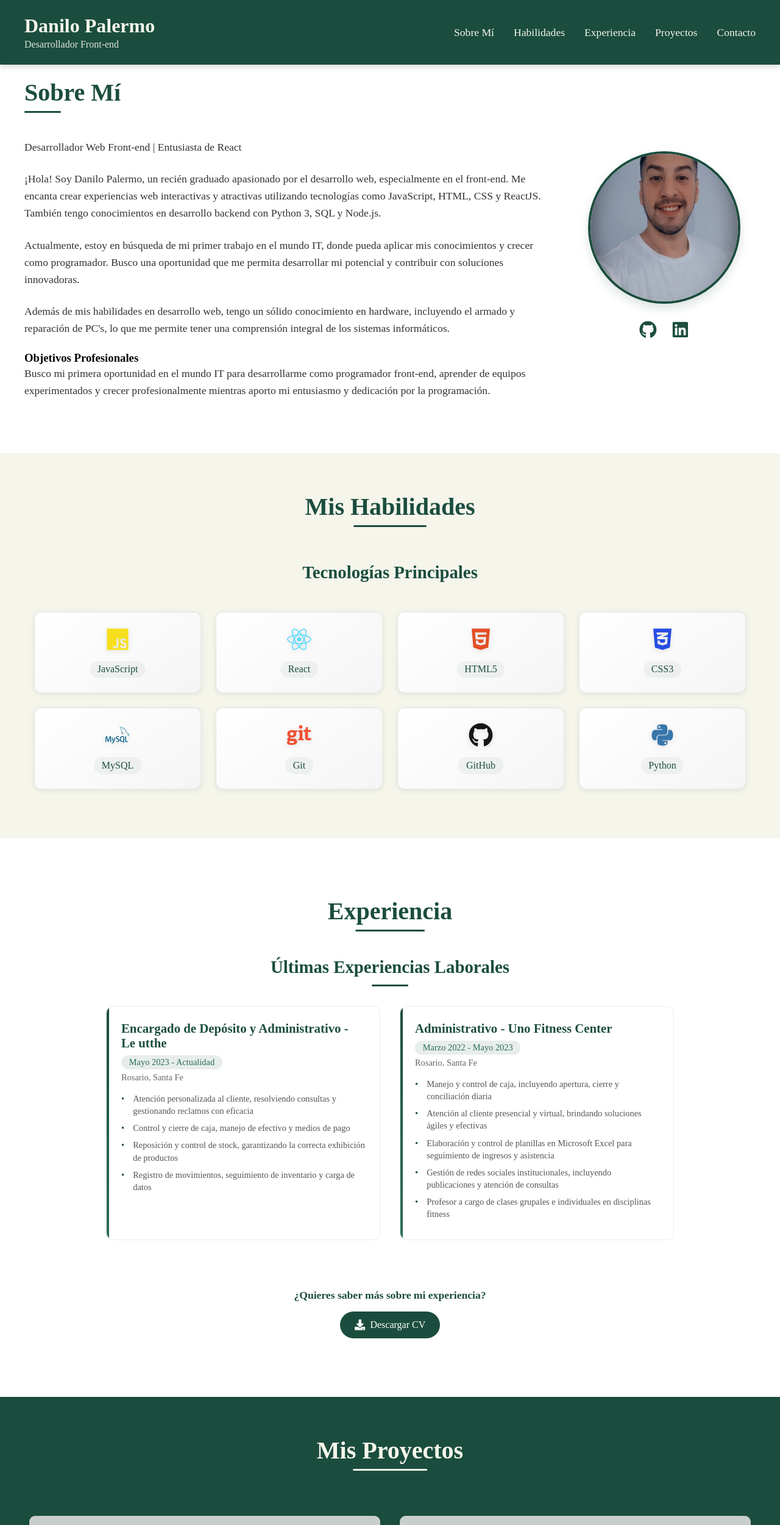
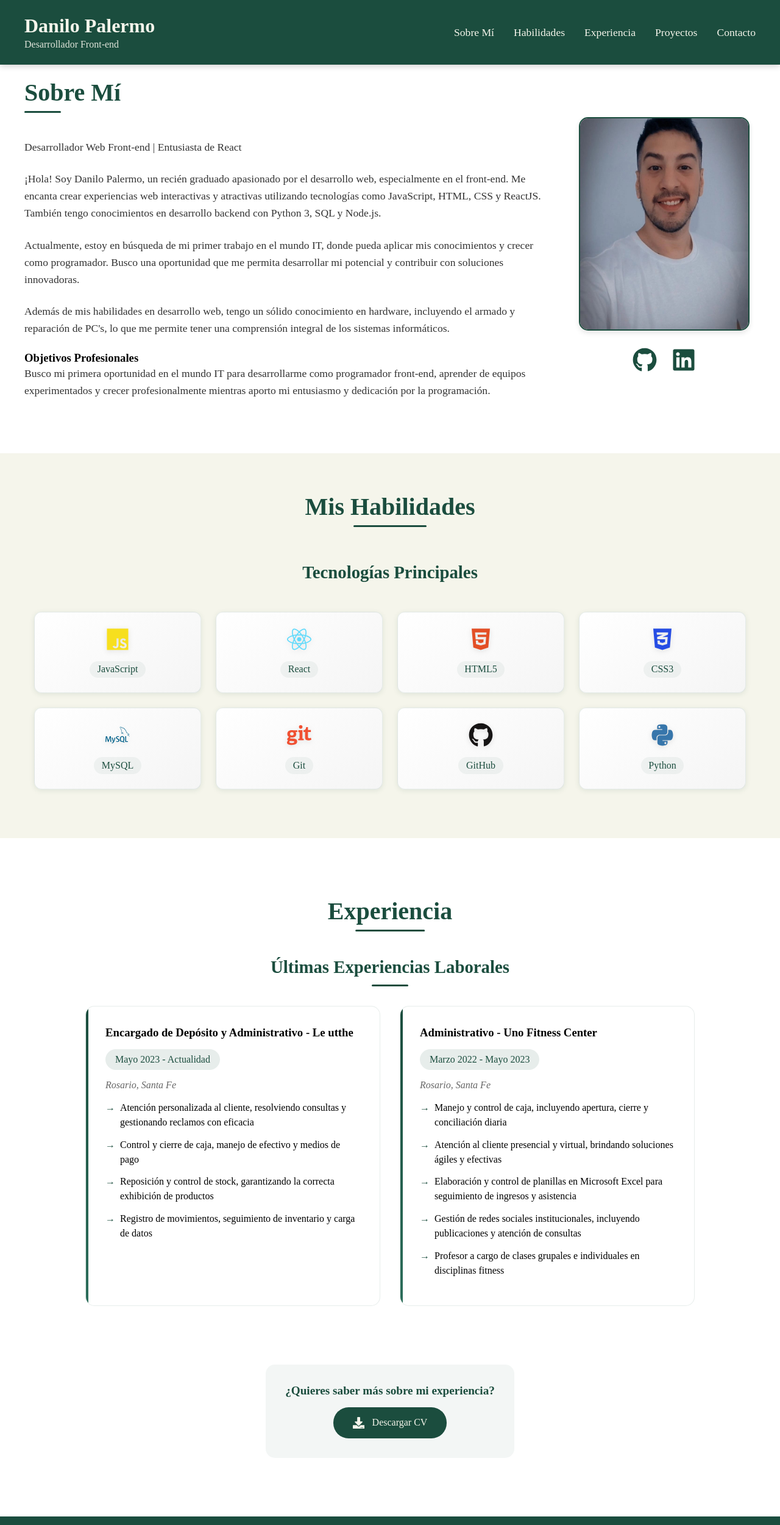
Before and after one commit to palermodp/portfolio, a React (Vite) app: page / in a window 1280 px wide. Shown: the top 2500 px of the page at 61% size. Built offline with nearby package versions, Linux system fonts and the light colour scheme.

Commit message:
Mejoras visuales en Experience y About

```diff
--- a/src/components/About/About.css
+++ b/src/components/About/About.css
@@ -50,17 +50,17 @@
 }
 
 .profile-image {
-  width: 250px;
-  height: 250px;
-  border-radius: 50%;
+  width: 280px;
+  height: 350px;
+  border-radius: 15px;
   object-fit: cover;
-  border: 4px solid #1B4D3E;
-  box-shadow: 0 8px 16px rgba(27, 77, 62, 0.15);
+  border: 2px solid #1B4D3E;
+  box-shadow: 0 4px 8px rgba(0, 0, 0, 0.1);
   transition: transform 0.3s ease;
 }
 
 .profile-image:hover {
-  transform: scale(1.05);
+  transform: scale(1.02);
 }
 
 .social-links {
@@ -71,7 +71,7 @@
 }
 
 .social-icon {
-  font-size: 1.8rem;
+  font-size: 2.5rem;
   color: #1B4D3E;
   transition: all 0.3s ease;
 }
@@ -106,8 +106,8 @@
   }
 
   .profile-image {
-    width: 200px;
-    height: 200px;
+    width: 220px;
+    height: 280px;
   }
 
   .social-links {
--- a/src/components/Experience/Experience.css
+++ b/src/components/Experience/Experience.css
@@ -69,15 +69,14 @@
 }
 
 .experience-item {
-  flex: 0 1 calc(50% - 1rem);
-  max-width: 450px;
-  background: rgba(255, 255, 255, 0.9);
+  background: #ffffff;
   border: 1px solid rgba(27, 77, 62, 0.1);
-  border-radius: 12px;
-  padding: 1.5rem;
+  border-radius: 15px;
+  padding: 2rem;
   transition: all 0.3s ease;
   position: relative;
   overflow: hidden;
+  flex: 1;
 }
 
 .experience-item::before {
@@ -88,7 +87,7 @@
   width: 4px;
   height: 100%;
   background: linear-gradient(to bottom, #1B4D3E, #2C6E5B);
-  border-radius: 12px 0 0 12px;
+  border-radius: 15px 0 0 15px;
 }
 
 .experience-item:hover {
@@ -96,46 +95,36 @@
   box-shadow: 0 10px 20px rgba(27, 77, 62, 0.1);
 }
 
-.experience-item h3 {
+.experience-period {
+  display: inline-block;
+  background-color: rgba(27, 77, 62, 0.1);
   color: #1B4D3E;
-  font-size: 1.3rem;
-  margin-bottom: 0.5rem;
-  font-weight: 600;
-}
-
-.experience-period {
-  color: #2C6E5B;
-  font-size: 0.9rem;
-  margin-bottom: 0.3rem;
-  display: inline-block;
-  padding: 0.2rem 0.8rem;
-  background-color: rgba(27, 77, 62, 0.1);
+  padding: 0.5rem 1rem;
   border-radius: 20px;
+  font-weight: 500;
+  margin: 1rem 0;
 }
 
 .experience-location {
   color: #666;
-  font-size: 0.9rem;
+  font-style: italic;
   margin-bottom: 1rem;
 }
 
 .experience-item ul {
-  list-style: none;
+  list-style-type: none;
   padding: 0;
-  margin: 0;
 }
 
 .experience-item li {
-  color: #555;
-  font-size: 0.9rem;
-  margin-bottom: 0.5rem;
-  padding-left: 1.2rem;
   position: relative;
-  line-height: 1.4;
+  padding-left: 1.5rem;
+  margin-bottom: 0.8rem;
+  line-height: 1.5;
 }
 
 .experience-item li::before {
-  content: '•';
+  content: '→';
   position: absolute;
   left: 0;
   color: #1B4D3E;
@@ -143,42 +132,77 @@
 
 .cv-download {
   text-align: center;
-  margin-top: 2rem;
+  margin-top: 3rem;
+  padding: 2rem;
+  background: rgba(27, 77, 62, 0.05);
+  border-radius: 15px;
 }
 
 .cv-title {
   color: #1B4D3E;
-  font-size: 1.1rem;
+  font-size: 1.2rem;
   margin-bottom: 1rem;
 }
 
 .download-cv {
   display: inline-flex;
   align-items: center;
-  gap: 0.5rem;
+  gap: 0.8rem;
   background-color: #1B4D3E;
-  color: #fff;
-  padding: 0.8rem 1.5rem;
+  color: #f5f5eb;
+  padding: 1rem 2rem;
   border-radius: 25px;
   text-decoration: none;
   transition: all 0.3s ease;
+  font-weight: 500;
 }
 
 .download-cv:hover {
   background-color: #2C6E5B;
   transform: translateY(-2px);
+  box-shadow: 0 5px 15px rgba(27, 77, 62, 0.2);
 }
 
 .download-icon {
-  font-size: 1.1rem;
+  font-size: 1.2rem;
 }
 
 @media (max-width: 768px) {
+  .experience {
+    padding: 2rem 1rem;
+  }
+
+  .experience h2 {
+    font-size: 2rem;
+    margin-bottom: 1.5rem;
+  }
+
+  .experience-section-title {
+    font-size: 1.5rem;
+    margin-bottom: 1.5rem;
+  }
+
   .experience-info {
-    grid-template-columns: 1fr;
+    flex-direction: column;
+    gap: 1.5rem;
   }
 
   .experience-item {
-    margin-bottom: 1rem;
+    width: 100%;
+    margin-bottom: 0;
+    padding: 1.5rem;
+  }
+
+  .experience-item h3 {
+    font-size: 1.2rem;
+  }
+
+  .cv-download {
+    margin-top: 2rem;
+    padding: 1.5rem;
+  }
+
+  .download-cv {
+    padding: 0.8rem 1.5rem;
   }
 }
```
